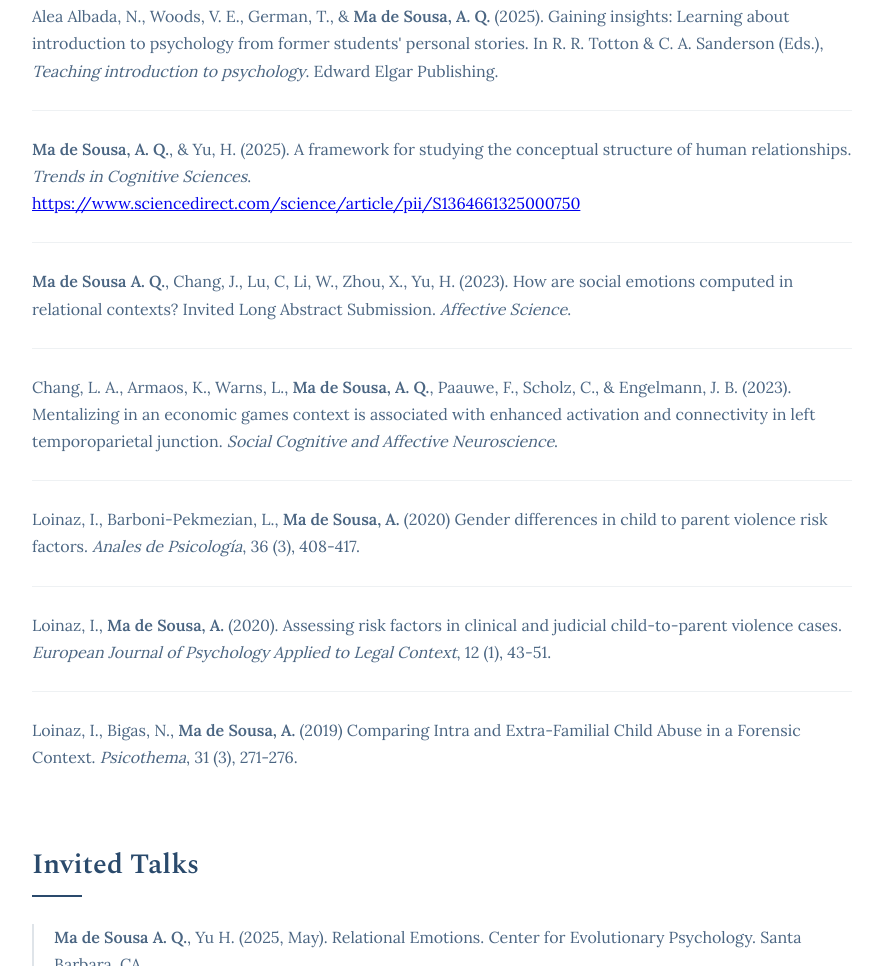
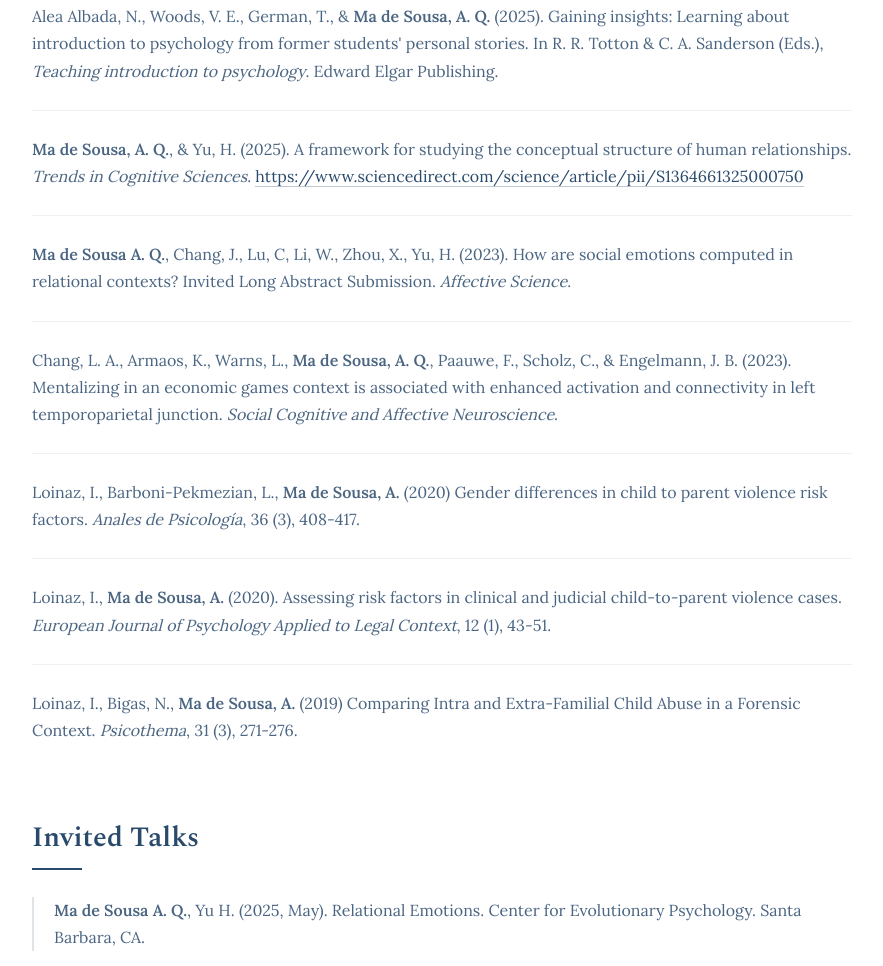
Before and after one commit to avamadesousa/avamadesousa.github.io, a plain HTML site: page research.html in a window 1280 px wide. Shown: the part 1057-2023 px from the top of the page, without its empty margins (198-1081 px from the left). Drawn offline with nearby package versions, Linux system fonts and the light colour scheme.

Commit message:
some edits

```diff
--- a/research.html
+++ b/research.html
@@ -307,7 +307,7 @@
                 </div>
 
                 <div class="pub-item">
-                    <p class="pub-text"><strong>Ma de Sousa, A. Q.</strong>, & Yu, H. (2025). A framework for studying the conceptual structure of human relationships. <em>Trends in Cognitive Sciences</em>.</p> <a href="https://www.sciencedirect.com/science/article/pii/S1364661325000750" target="_blank">https://www.sciencedirect.com/science/article/pii/S1364661325000750</a></p>
+                    <p class="pub-text"><strong>Ma de Sousa, A. Q.</strong>, & Yu, H. (2025). A framework for studying the conceptual structure of human relationships. <em>Trends in Cognitive Sciences</em>. <a href="https://www.sciencedirect.com/science/article/pii/S1364661325000750" target="_blank">https://www.sciencedirect.com/science/article/pii/S1364661325000750</a></p>
                 </div>
 
                 <div class="pub-item">
```
